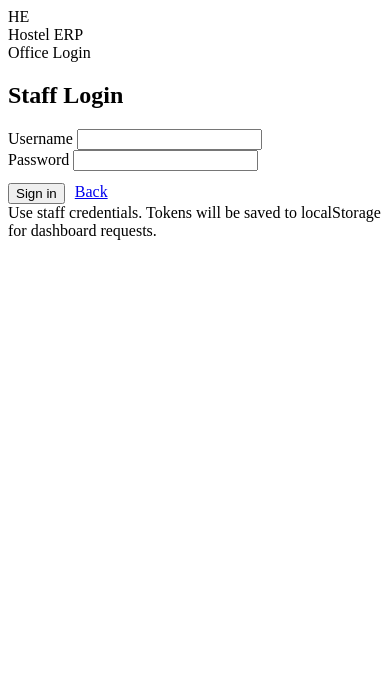
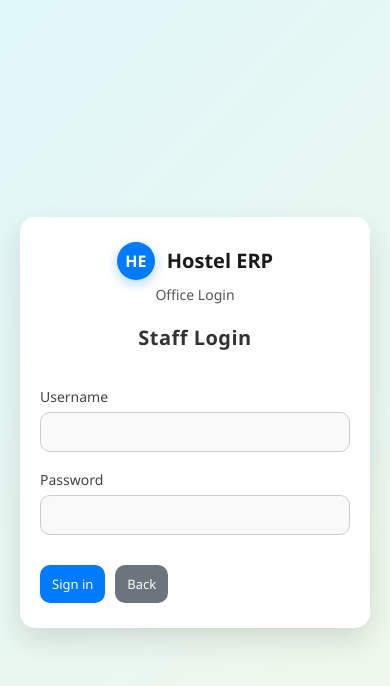
Before and after one commit to DeviVaraprasadDulla/maheshhostel, a plain HTML site: page office-login.html in a window 390 px wide. Drawn offline with Linux system fonts and the light colour scheme.

Commit message:
added ui for oofice-login

```diff
--- /dev/null
+++ b/css/office-login.css
@@ -0,0 +1,217 @@
+/* office-login.css */
+
+/* ===== Reset & Base ===== */
+* {
+  box-sizing: border-box;
+  margin: 0;
+  padding: 0;
+  font-family: 'Segoe UI', Tahoma, Geneva, Verdana, sans-serif;
+}
+
+/* ===== Background ===== */
+body {
+  background: linear-gradient(135deg, #e0f7fa, #f1f8e9);
+}
+
+/* ===== Container ===== */
+.container {
+  width: 100%;
+  min-height: 100vh;
+  display: flex;
+  justify-content: center;
+  align-items: center;
+  padding: 20px;
+}
+
+/* ===== Card ===== */
+.card {
+  width: 400px;
+  background: #ffffff;
+  border-radius: 15px;
+  box-shadow: 0 12px 30px rgba(0, 0, 0, 0.12);
+  padding: 35px 30px;
+  display: flex;
+  flex-direction: column;
+  gap: 20px;
+  transition: transform 0.3s, box-shadow 0.3s;
+}
+
+.card:hover {
+  transform: translateY(-5px);
+  box-shadow: 0 16px 35px rgba(0, 0, 0, 0.18);
+}
+
+/* ===== Header ===== */
+.header {
+  display: flex;
+  flex-direction: column;
+  align-items: center;
+  gap: 5px;
+}
+
+.brand {
+  display: flex;
+  align-items: center;
+  gap: 12px;
+  font-weight: bold;
+  font-size: 24px;
+  color: #1a1a1a;
+}
+
+.brand .logo {
+  width: 45px;
+  height: 45px;
+  background: #007bff;
+  color: #fff;
+  border-radius: 50%;
+  display: flex;
+  justify-content: center;
+  align-items: center;
+  font-weight: bold;
+  font-size: 18px;
+  box-shadow: 0 4px 12px rgba(0, 123, 255, 0.3);
+}
+
+.header .small {
+  font-size: 14px;
+  color: #555;
+}
+
+/* ===== Form ===== */
+.form {
+  display: flex;
+  flex-direction: column;
+  gap: 18px;
+}
+
+.form h2 {
+  text-align: center;
+  color: #333;
+  font-size: 24px;
+  letter-spacing: 0.5px;
+}
+
+/* Messages */
+#msg {
+  font-size: 14px;
+  text-align: center;
+}
+
+.alert.error {
+  color: #d32f2f;
+  background: #ffebee;
+  padding: 8px 12px;
+  border-radius: 8px;
+  border: 1px solid #f44336;
+}
+
+.alert.success {
+  color: #388e3c;
+  background: #e8f5e9;
+  padding: 8px 12px;
+  border-radius: 8px;
+  border: 1px solid #4caf50;
+}
+
+/* Input Group */
+.input-group {
+  display: flex;
+  flex-direction: column;
+  gap: 6px;
+}
+
+.input-group label {
+  font-size: 14px;
+  color: #444;
+  font-weight: 500;
+}
+
+.input-group input {
+  padding: 12px 15px;
+  font-size: 14px;
+  border-radius: 10px;
+  border: 1px solid #ccc;
+  outline: none;
+  transition: border 0.3s, box-shadow 0.3s, background 0.3s;
+  background: #f9f9f9;
+}
+
+.input-group input:focus {
+  border-color: #007bff;
+  box-shadow: 0 0 8px rgba(0, 123, 255, 0.2);
+  background: #fff;
+}
+
+/* Buttons */
+.btn {
+  padding: 12px 18px;
+  font-size: 14px;
+  border: none;
+  border-radius: 10px;
+  cursor: pointer;
+  background: #007bff;
+  color: #fff;
+  text-align: center;
+  text-decoration: none;
+  font-weight: 500;
+  transition: background 0.3s, transform 0.2s, box-shadow 0.2s;
+}
+
+.btn:hover {
+  background: #0056b3;
+  transform: translateY(-2px);
+  box-shadow: 0 6px 12px rgba(0, 0, 0, 0.15);
+}
+
+.btn.secondary {
+  background: #6c757d;
+}
+
+.btn.secondary:hover {
+  background: #4b5257;
+}
+
+/* Footer text */
+.footer {
+  text-align: center;
+  font-size: 12px;
+  color: #555;
+  margin-top: 12px;
+  line-height: 1.4;
+}
+
+/* ===== Responsive ===== */
+@media (max-width: 480px) {
+  .card {
+    width: 100%;
+    padding: 25px 20px;
+  }
+
+  .brand {
+    font-size: 20px;
+  }
+
+  .brand .logo {
+    width: 38px;
+    height: 38px;
+    font-size: 16px;
+  }
+
+  .form h2 {
+    font-size: 20px;
+  }
+
+  .input-group input {
+    font-size: 13px;
+    padding: 10px 12px;
+  }
+
+  .btn {
+    font-size: 13px;
+    padding: 10px 12px;
+  }
+
+  .footer {
+    font-size: 11px;
+  }
+}
--- a/js/office-login.js
+++ b/js/office-login.js
@@ -1,13 +1,12 @@
-// js/office-login.js
 document.addEventListener("DOMContentLoaded", () => {
   const form = document.getElementById("officeLoginForm");
   const msg = document.getElementById("msg");
   const submit = document.getElementById("submitBtn");
 
   function showMessage(type, text) {
-    msg.innerHTML = `<div class="alert ${
-      type === "error" ? "error" : "success"
-    }">${text}</div>`;
+    // ❌ for error, ✅ for success
+    const icon = type === "error" ? "❌" : "✅";
+    msg.innerHTML = `<div class="alert ${type}">${icon} ${text}</div>`;
   }
 
   form.addEventListener("submit", async (e) => {
@@ -40,35 +39,28 @@ document.addEventListener("DOMContentLoaded", () => {
 
       const text = await res.text();
       let data;
-      try {
-        data = text ? JSON.parse(text) : null;
-      } catch {
-        data = { message: text };
+      try { data = text ? JSON.parse(text) : null; }
+      catch { data = { message: text }; }
+
+      if (!res.ok) {
+        // Handle 400 specifically as invalid credentials
+        if (res.status === 400) {
+          throw new Error("Invalid credentials. Please try again.");
+        } else {
+          throw new Error(data?.message || "Login failed");
+        }
       }
 
-      if (!res.ok) {
-        throw new Error(data?.message || "Login failed");
-      }
-      console.group(res);
-
-      // backend returns { message, role, access, refresh }
-      const access = data.access;
-      const refresh = data.refresh;
-      const role = data.role;
-
-      if (!access) {
-        throw new Error("No access token received from server.");
-      }
-
-      // Save tokens (simple)
-      localStorage.setItem("access_token", access);
-      if (refresh) localStorage.setItem("refresh_token", refresh);
-      if (role) localStorage.setItem("role", role);
+      // Success: save tokens
+      localStorage.setItem("access_token", data.access);
+      if (data.refresh) localStorage.setItem("refresh_token", data.refresh);
+      if (data.role) localStorage.setItem("role", data.role);
 
       showMessage("success", data.message || "Login successful");
-      setTimeout(() => (window.location.href = "office-dashboard.html"), 600);
+      setTimeout(() => window.location.href = "office-dashboard.html", 600);
+
     } catch (err) {
-      showMessage("error", err.message || "Login error");
+      showMessage("error", err.message);
     } finally {
       submit.disabled = false;
       submit.textContent = "Sign in";
--- a/office-login.html
+++ b/office-login.html
@@ -3,6 +3,7 @@
   <head>
     <meta charset="utf-8" />
     <title>Office Login — Hostel ERP</title>
+    <link rel="stylesheet" href="css/office-login.css">
     <meta name="viewport" content="width=device-width,initial-scale=1" />
 
   </head>
@@ -34,10 +35,6 @@
             <a class="btn secondary" href="index.html">Back</a>
           </div>
 
-          <div class="footer small">
-            Use staff credentials. Tokens will be saved to localStorage for
-            dashboard requests.
-          </div>
         </form>
       </div>
     </div>
```
Also changed, not shown: index.html (+1 -1 lines).
